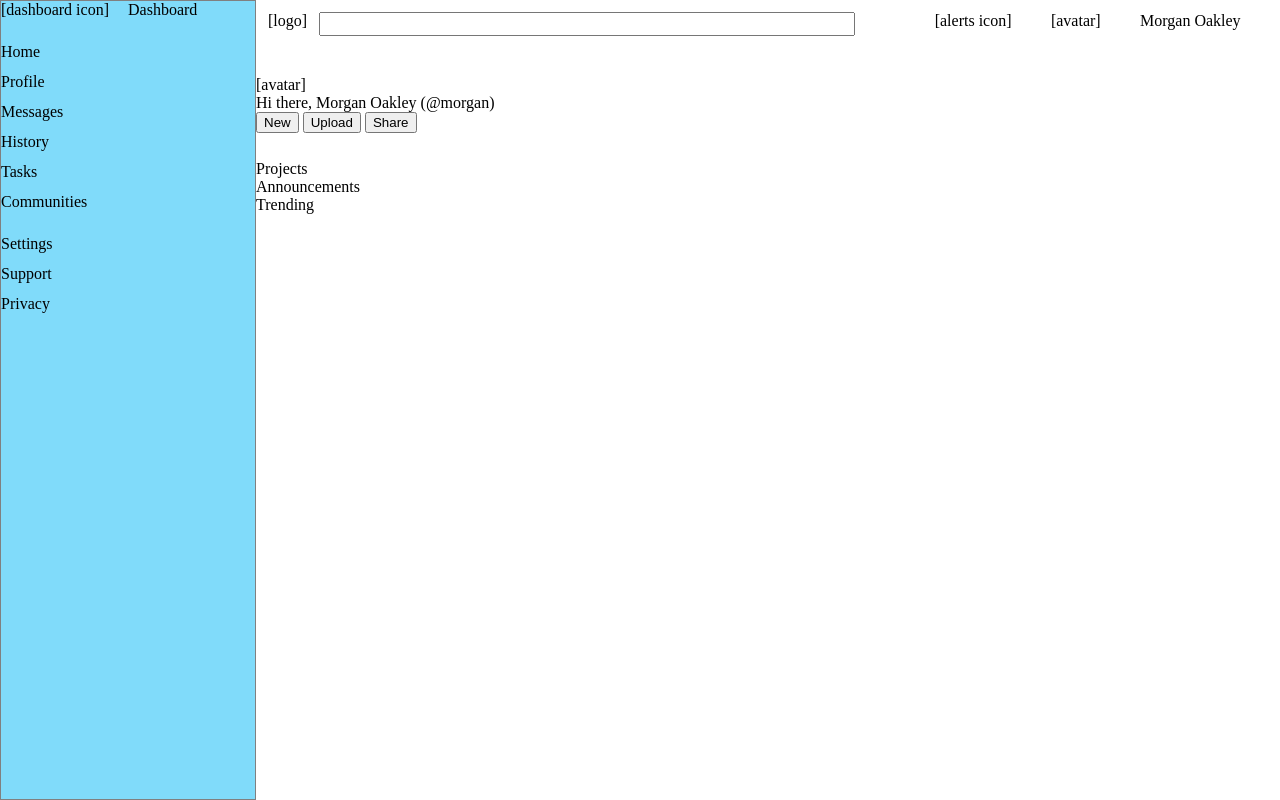
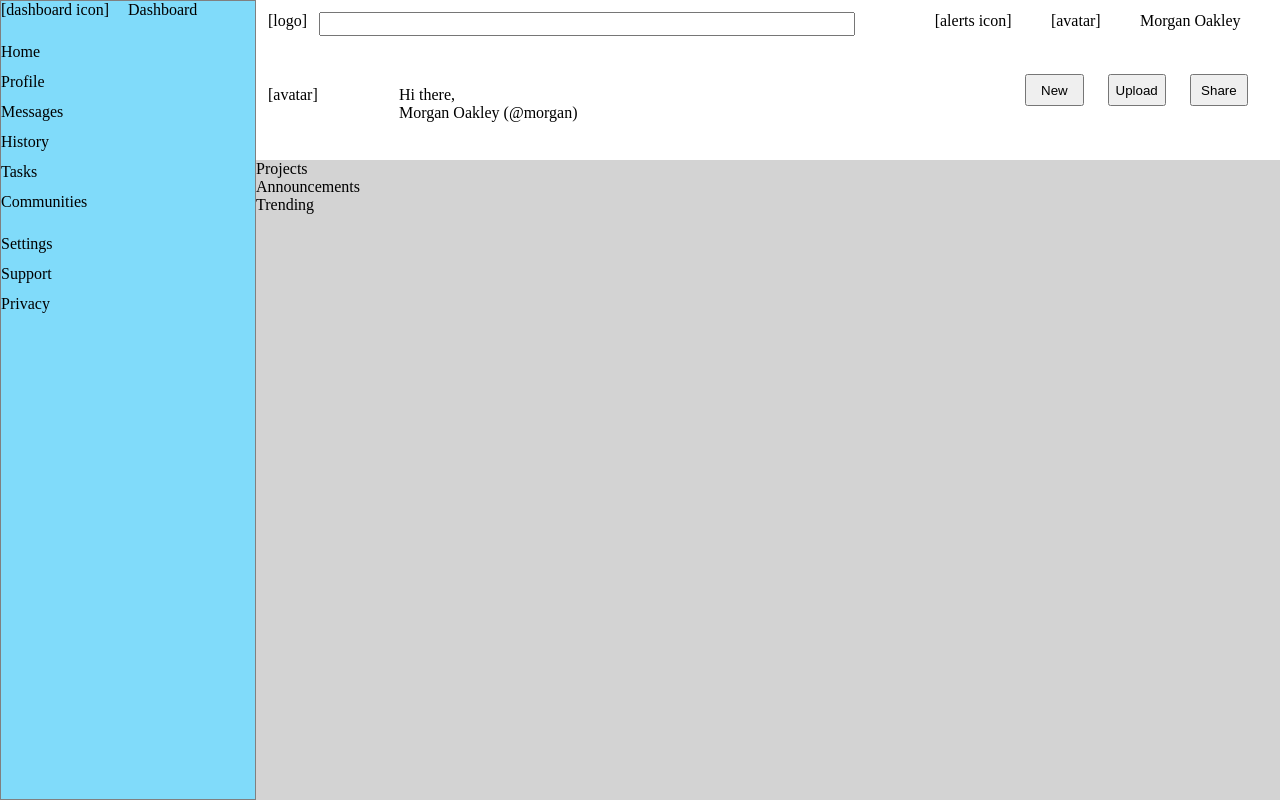
Before and after one commit to mjande/odin-admin-dashboard, a plain HTML site: page index.html in a window 1280 px wide. Drawn offline with Linux system fonts and the light colour scheme.

Commit message:
Finish basic formatting for header

```diff
--- a/index.html
+++ b/index.html
@@ -43,7 +43,8 @@
         <div class="profile-and-post">
             <div class="profile">
                 <div>[avatar]</div>
-                <div>Hi there, Morgan Oakley (@morgan)</div>
+                <div>Hi there,<br>
+                Morgan Oakley (@morgan)</div>
             </div>
             <div class="post">
                 <button>New</button>
--- a/styles.css
+++ b/styles.css
@@ -67,7 +67,30 @@ body {
     gap: 12px;
 }
 
+.profile-and-post {
+    display: grid;
+    grid-template-columns: 1fr 1fr;
+    justify-content: space-between;
+}
+
+.profile {
+    display: grid;
+    grid-template-columns: 1fr 3fr;
+    gap: 12px;
+    margin: 12px;
+}
+
+.post {
+    display: grid;
+    justify-self: end;
+    grid-template-columns: repeat(3, 1fr);
+    gap: 24px;
+    grid-template-rows: 2rem;
+    margin: 0 32px;
+}
+
 .main-content {
     grid-row: 2 / 3;
     grid-column: 2 / 3;
+    background-color: lightgrey;
 }
```
